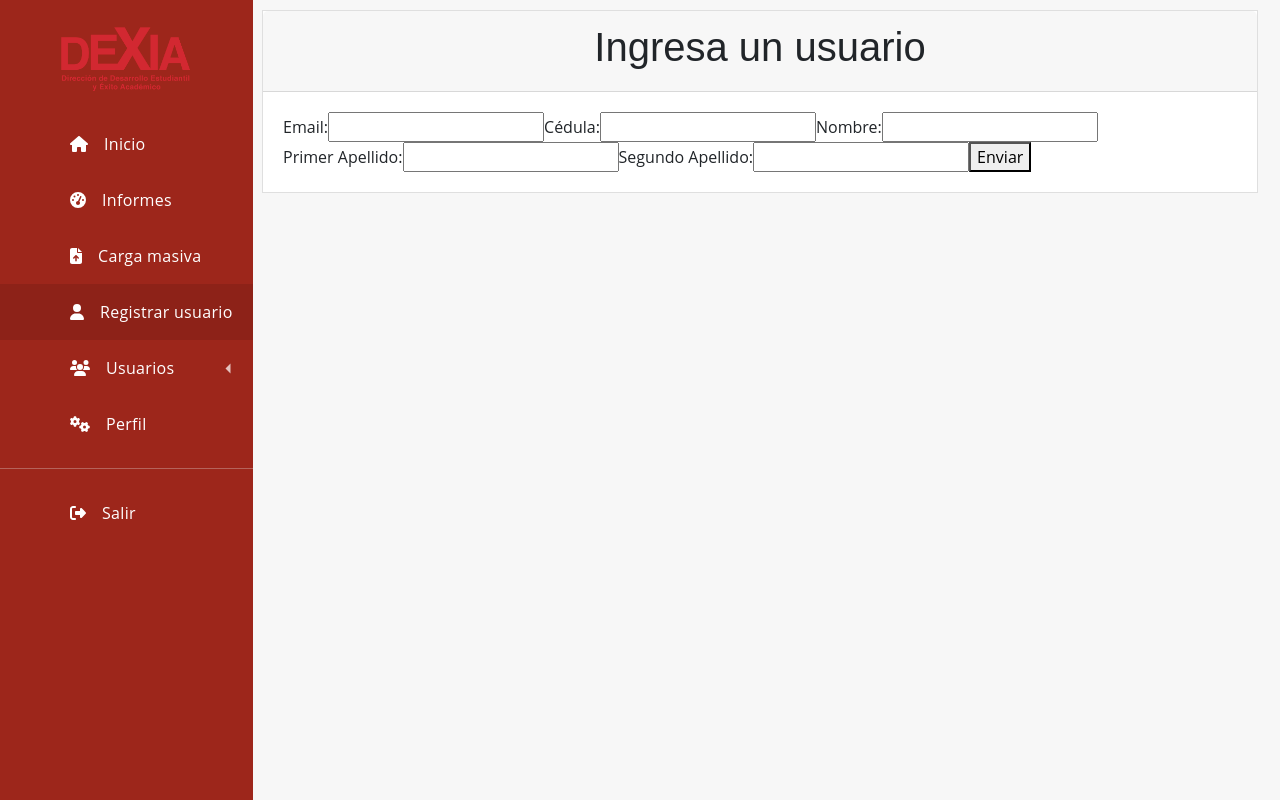
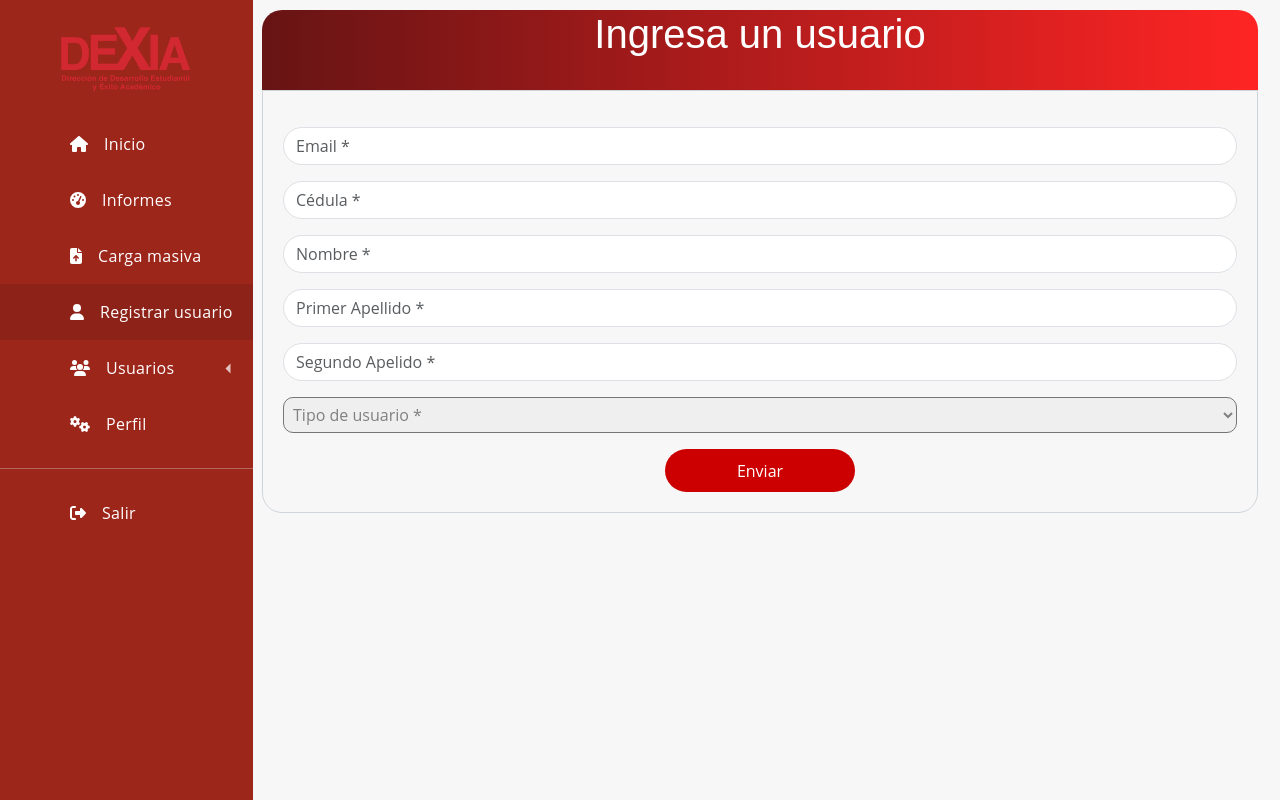
Before and after one commit to carolain3472/desarrollo_dexia1, a React (Vite) app in the folder frontend/: page /registro in a window 1280 px wide. Built offline with nearby package versions, Linux system fonts and the light colour scheme.

Commit message:
Se corrije el diseño del formulario de la parte de registro y se agrega opcion select para escoger tipo de usuario

```diff
--- /dev/null
+++ b/frontend/src/Scss/register.css
@@ -0,0 +1,45 @@
+.note {
+  text-align: center;
+  height: 80px;
+  background: -webkit-linear-gradient(left, #671414, #ff2424);
+  color: #fff;
+  font-weight: bold;
+  line-height: 80px;
+  border-top-left-radius: 20px;
+  border-top-right-radius: 20px;
+}
+.form-content {
+  padding: 20px;
+  border: 1px solid #ced4da;
+  border-bottom-left-radius: 20px;
+  border-bottom-right-radius: 20px;
+  margin-bottom: 2%;
+}
+.form-control {
+  border-radius: 1.5rem;
+}
+.btnSubmit {
+  border: none;
+  border-radius: 1.5rem;
+  padding: 1%;
+  width: 20%;
+  cursor: pointer;
+  background: #cc0000;
+  color: #fff;
+}
+
+.selectTypeUser {
+  border-radius: 10px;
+  color: grey;
+  height: 100%;
+  padding: 5px;
+  width: 100%;
+}
+
+.disabledOption {
+  color: grey;
+}
+
+.selectedOption {
+  color: black;
+}
--- a/frontend/src/components/Register_form.jsx
+++ b/frontend/src/components/Register_form.jsx
@@ -22,6 +22,7 @@ import {
 import "@fortawesome/fontawesome-svg-core/styles.css";
 import axios from "axios";
 import { api } from "../api/register_api";
+import "../scss/register.css";
 
 export function Register_form() {
   const [email, setEmail] = useState("");
@@ -29,8 +30,13 @@ export function Register_form() {
   const [first_name, setNombre] = useState("");
   const [primer_apellido, setApellido1] = useState("");
   const [segundo_apellido, setApellido2] = useState("");
+  const [selectedOption, setSelectedOption] = useState("");
 
   const cedula_acceso = sessionStorage.getItem("cedula");
+
+  const handleChange = (event) => {
+    setSelectedOption(event.target.value);
+  };
 
   const handlenameChange = (event) => {
     setNombre(event.target.value);
@@ -86,72 +92,95 @@ export function Register_form() {
   };
 
   return (
-    <div style={{ marginLeft: "250px", marginTop:"10px", marginRight: "10px"}}>
-      <div>
+    <div
+      style={{ marginLeft: "250px", marginTop: "10px", marginRight: "10px" }}
+    >
       <div className="container">
-          <div className="card">
-            <div className="card-header">
+        <div className="form">
+          <div className="note">
             <h1>Ingresa un usuario</h1>
           </div>
-            <div className="card-body">
-
-              {/* Aqui inicia formulario para registro de usuario */}
 
           <form onSubmit={handleSubmit}>
-                <label>
-                  Email:
+            <div className="form-content text-center">
+              <div className="row">
+                <div className="row-md-6">
+                  <div className="form-group my-3">
                     <input
+                      className="form-control"
                       type="email"
+                      placeholder="Email *"
                       value={email}
                       onChange={handleemailChange}
                       required
                     />
-                </label>
-
-                <label>
-                  Cédula:
+                  </div>
+                  <div className="form-group my-3">
                     <input
+                      className="form-control"
                       type="text"
+                      placeholder="Cédula *"
                       value={cedula}
                       onChange={handleCedulaChange}
                       required
                     />
-                </label>
-
-                <label>
-                  Nombre:
+                  </div>
+                </div>
+                <div className="row-md-6">
+                  <div className="form-group">
                     <input
+                      className="form-control"
                       type="text"
+                      placeholder="Nombre *"
                       value={first_name}
                       onChange={handlenameChange}
                       required
                     />
-                </label>
-
-                <label>
-                  Primer Apellido:
+                  </div>
+                  <div className="form-group my-3">
                     <input
+                      className="form-control"
+                      placeholder="Primer Apellido *"
                       type="text"
                       value={primer_apellido}
                       onChange={handleApellido1Change}
                       required
                     />
-                </label>
-
-                <label>
-                  Segundo Apellido:
+                  </div>
+                  <div className="form-group">
                     <input
+                      className="form-control"
+                      placeholder="Segundo Apelido *"
                       type="text"
                       value={segundo_apellido}
                       onChange={handleApellido2Change}
                       required
                     />
-                </label>
+                  </div>
 
-                <button type="submit">Enviar</button>
-              </form>
+                  <div className="form-group my-3">
+                    <select
+                      className={`selectTypeUser ${
+                        selectedOption ? "selectedOption" : ""
+                      }`}
+                      value={selectedOption}
+                      onChange={handleChange}
+                    >
+                      <option disabled value="" className="disabledOption">
+                        Tipo de usuario *
+                      </option>
+                      <option>Admin</option>
+                      <option>Consejero</option>
+                      <option>Monitor</option>
+                    </select>
                   </div>
                 </div>
+              </div>
+              <button type="submit" className="btnSubmit">
+                Enviar
+              </button>
+            </div>
+          </form>
         </div>
       </div>
     </div>
```
Also changed, not shown: 1 other file (tests, documents, lock files or other folders). Lines whose indentation alone changed are shown as unchanged.
